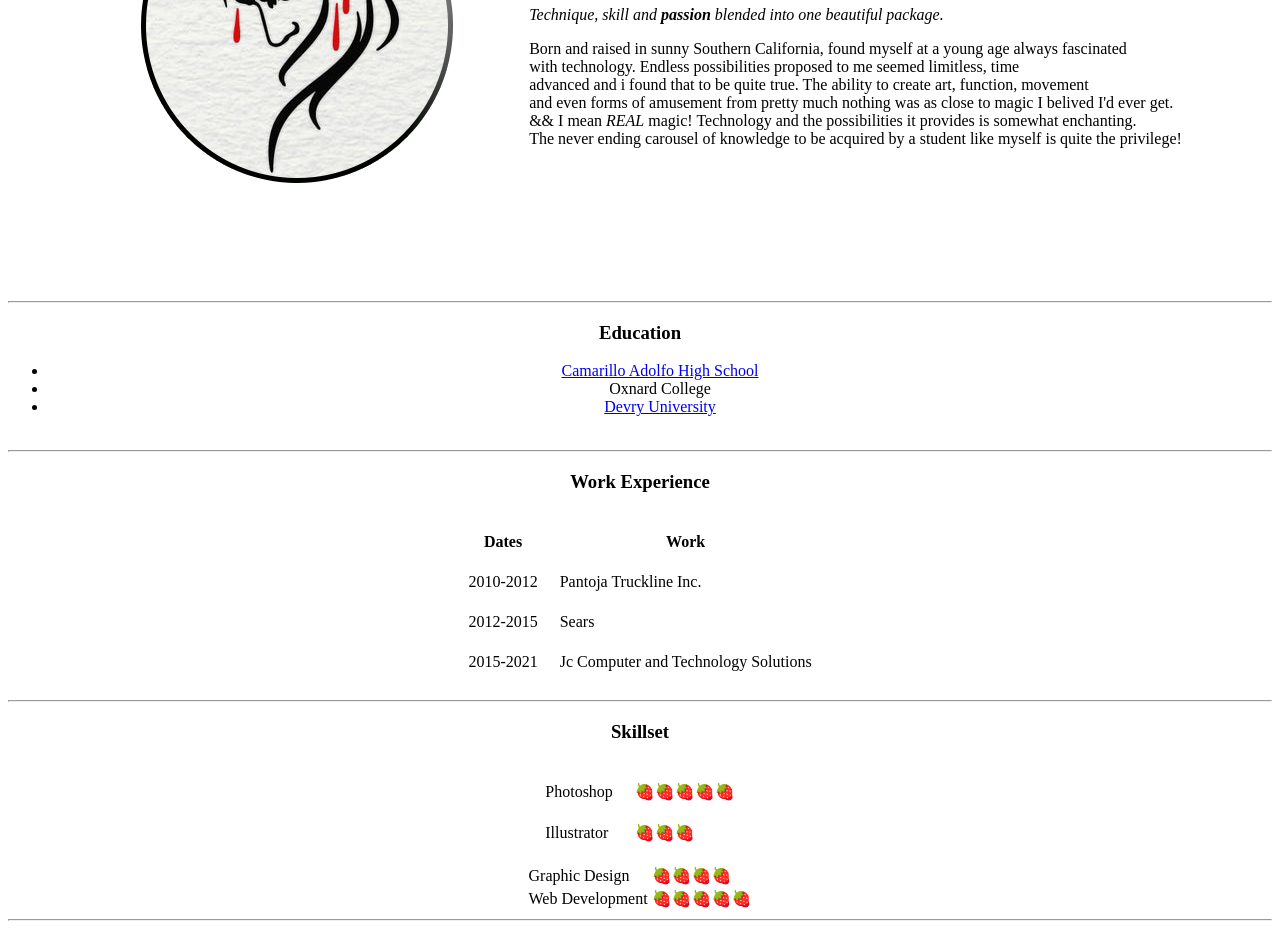
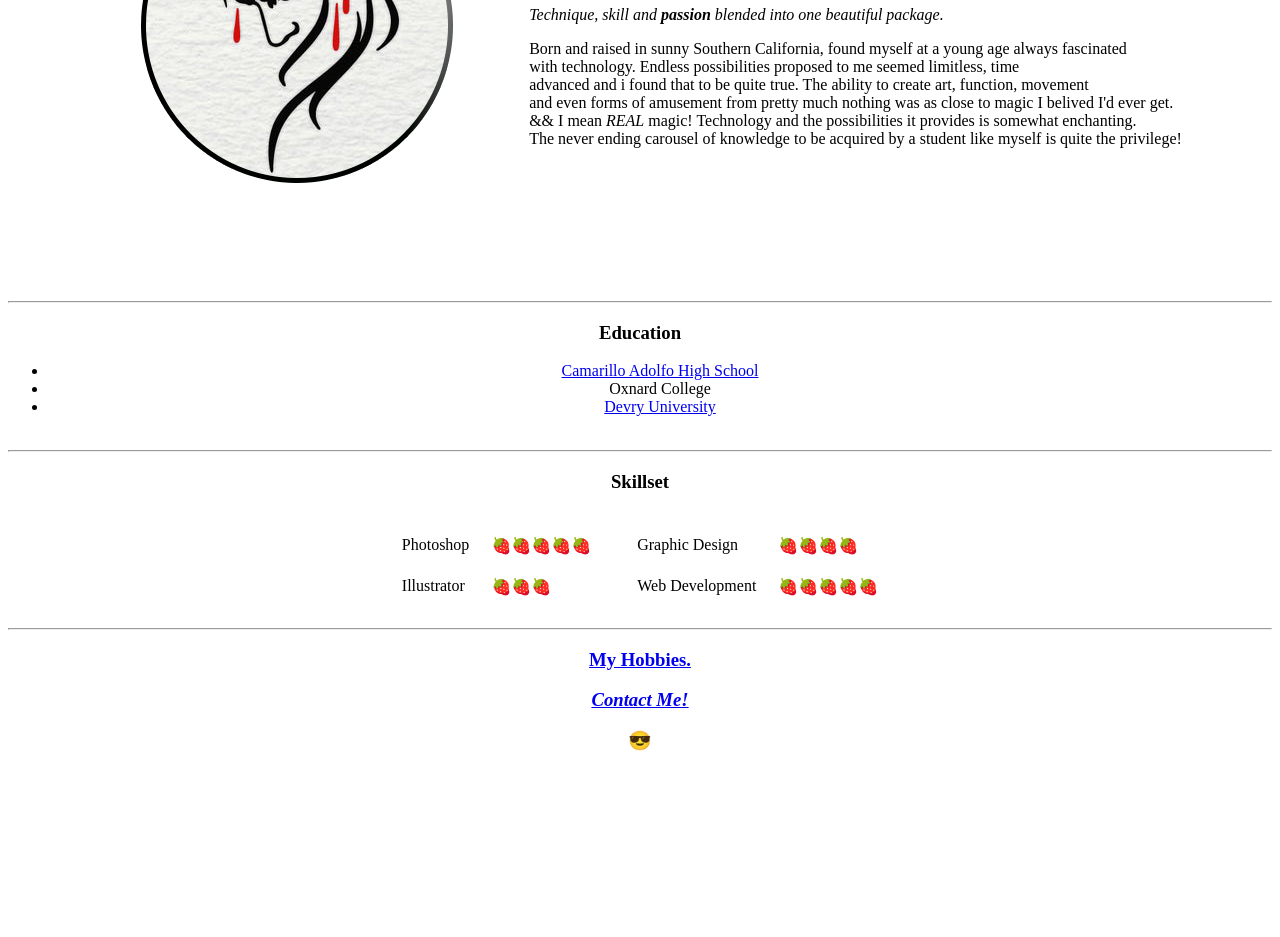
Before and after one commit to Jazsus/cv, a plain HTML site: page index.html in a window 1280 px wide. Shown: the part 211-1148 px from the top of the page. After the commit the page ends 982 px from the top, so only its background shows below. Drawn offline with Linux system fonts and the light colour scheme.

Commit message:
Update index.html

```diff
--- a/index.html
+++ b/index.html
@@ -13,7 +13,7 @@
       <tr>
         <td><img src="images/jesuscircle.jpg" alt="Jesus Christ" /></td>
         <td>
-          <h1>Jasmin Christie</h1>
+          <h1>Jasmin Marie Christie</h1>
           <p><em>Technique, skill and <strong>passion</strong> blended into one beautiful package.</em></p>
           <p>
             Born and raised in sunny Southern California, found myself at a young age always fascinated<br>
@@ -37,44 +37,23 @@
       <br>
     </ul>
     <hr>
-    <h3>Work Experience</h3>
+    <h3>Skillset</h3>
+    <table>
+      <tr>
+        <td>
           <table cellspacing="20">
-      <thead>
-        <tr>
-          <th>Dates</th>
-          <th>Work</th>
-        </tr>
-      </thead>
-      <tbody>
-        <tr>
-          <td>2010-2012</td>
-          <td>Pantoja Truckline Inc.</td>
-        </tr>
-        <tr>
-          <td>2012-2015</td>
-          <td>Sears</td>
-        </tr>
-        <tr>
-          <td>2015-2021</td>
-          <td>Jc Computer and Technology Solutions</td>
-        </tr>
-      </tbody>
-
-    </table>
-    <hr>
-    <h3>Skillset</h3>
-          <table cellspacing="20">
-
             <tr>
               <td>Photoshop</td>
               <td>🍓🍓🍓🍓🍓</td>
-
             </tr>
             <tr>
               <td>Illustrator</td>
               <td>🍓🍓🍓</td>
             </tr>
-            <table>
+          </table>
+        </td>
+        <td>
+          <table cellspacing="20">
           <tr>
             <td>Graphic Design</td>
             <td>🍓🍓🍓🍓</td>
@@ -84,8 +63,13 @@
             <td>🍓🍓🍓🍓🍓</td>
           </tr>
         </table>
+      </td>
+      </tr>
+    </table>
 
-    </table>
+
+
+
 
       <hr>
 
```
Lines whose indentation alone changed are shown as unchanged.
